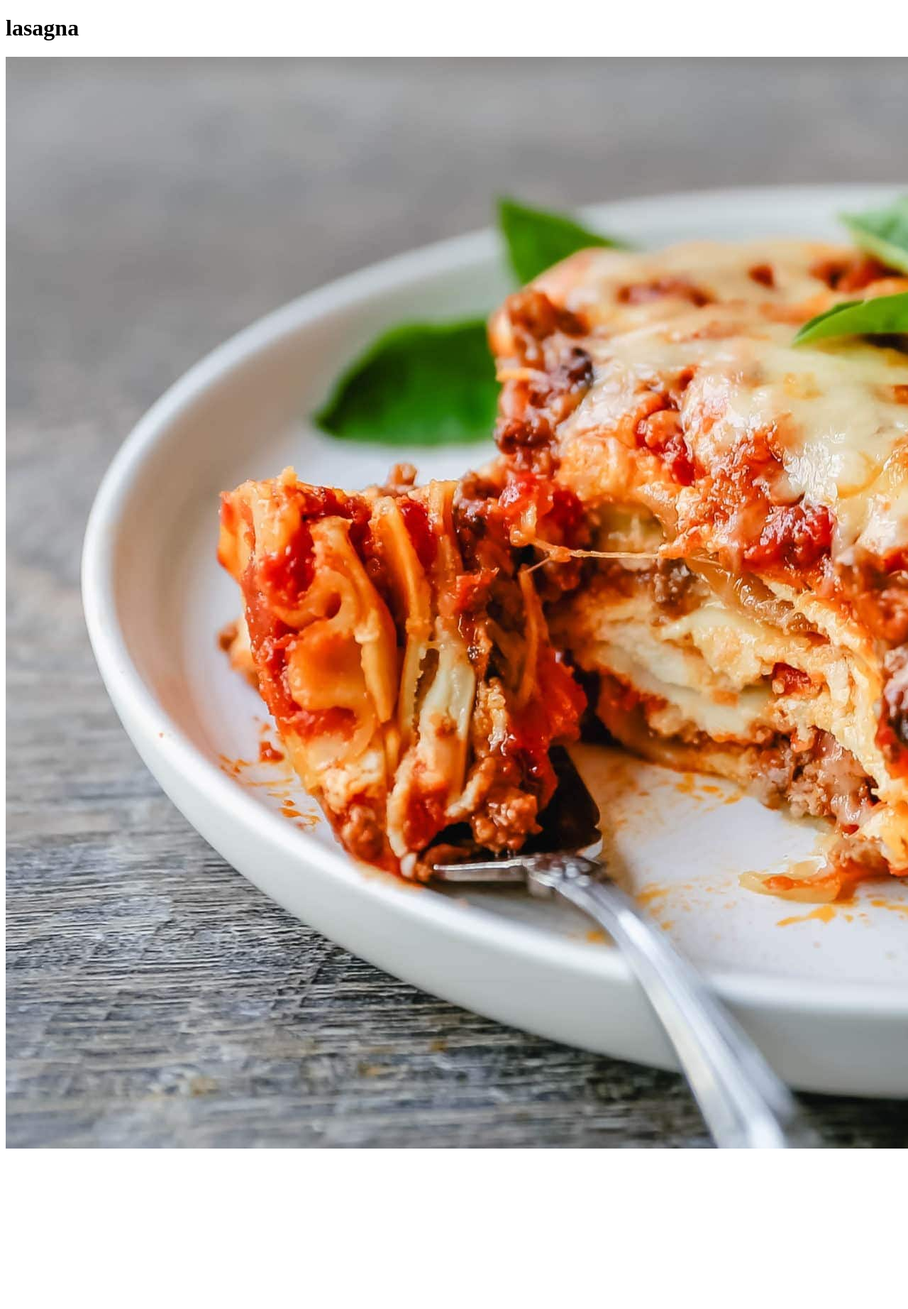
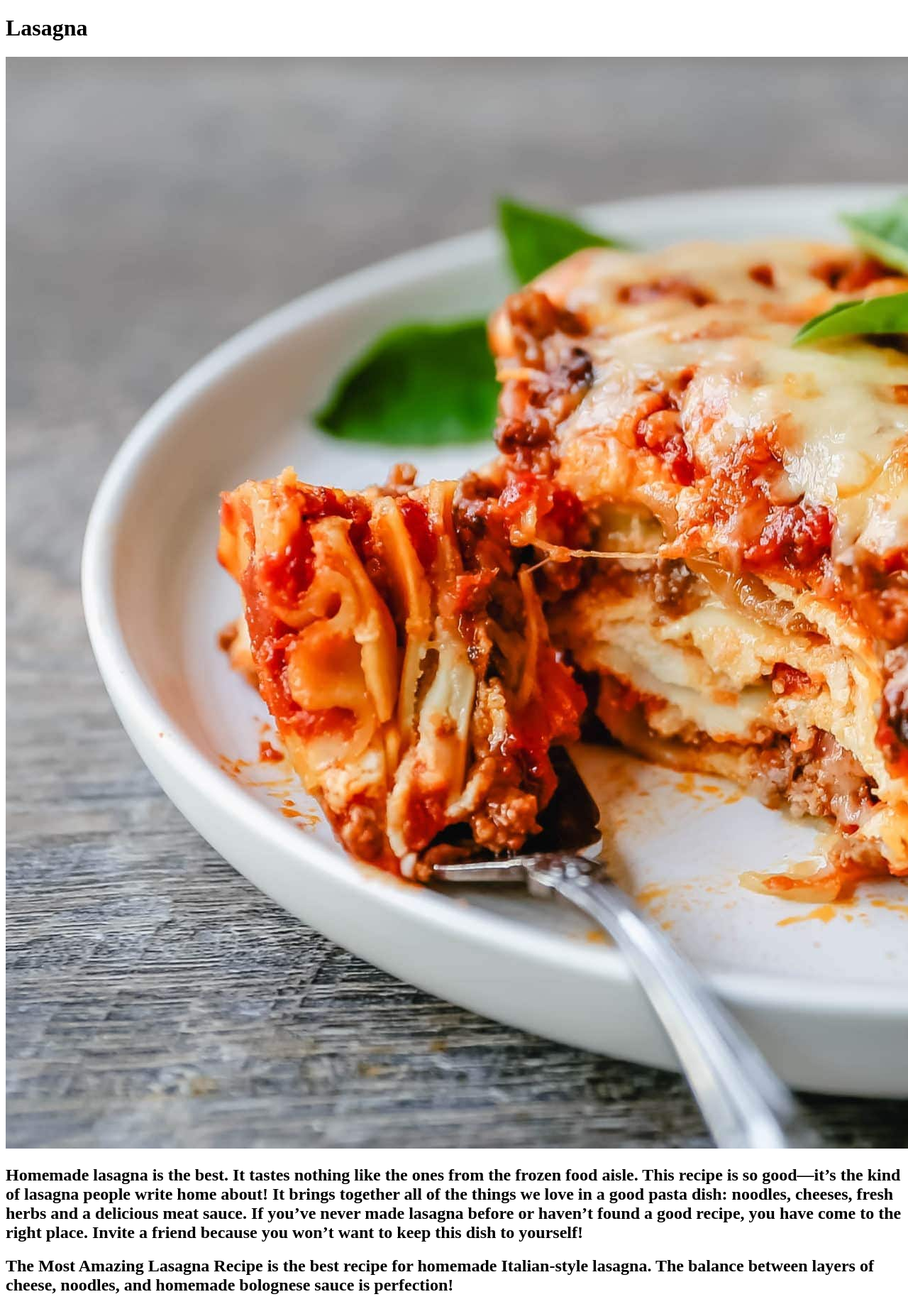
Before and after one commit to bbence104/odin-recipes, a plain HTML site: page recipes/lasagna.html in a window 1280 px wide. Shown: the top 1844 px of the page at 71% size. Before the commit the page ends 1630 px from the top, so only its background shows below. Drawn offline with Linux system fonts and the light colour scheme.

Commit message:
fix h1 in lasagna.html and add 2 h2

```diff
--- a/recipes/lasagna.html
+++ b/recipes/lasagna.html
@@ -9,9 +9,10 @@
 
     </head>
     <body>
-        <h1>lasagna</h1>
-        <img src="../img/lasagna.jpg"
-
+        <h1>Lasagna</h1>
+        <img src="../img/lasagna.jpg">
+        <h2>Homemade lasagna is the best. It tastes nothing like the ones from the frozen food aisle. This recipe is so good—it’s the kind of lasagna people write home about! It brings together all of the things we love in a good pasta dish: noodles, cheeses, fresh herbs and a delicious meat sauce. If you’ve never made lasagna before or haven’t found a good recipe, you have come to the right place. Invite a friend because you won’t want to keep this dish to yourself!</h2>
+        <h2>The Most Amazing Lasagna Recipe is the best recipe for homemade Italian-style lasagna. The balance between layers of cheese, noodles, and homemade bolognese sauce is perfection!</h2>
 
 
 
```
